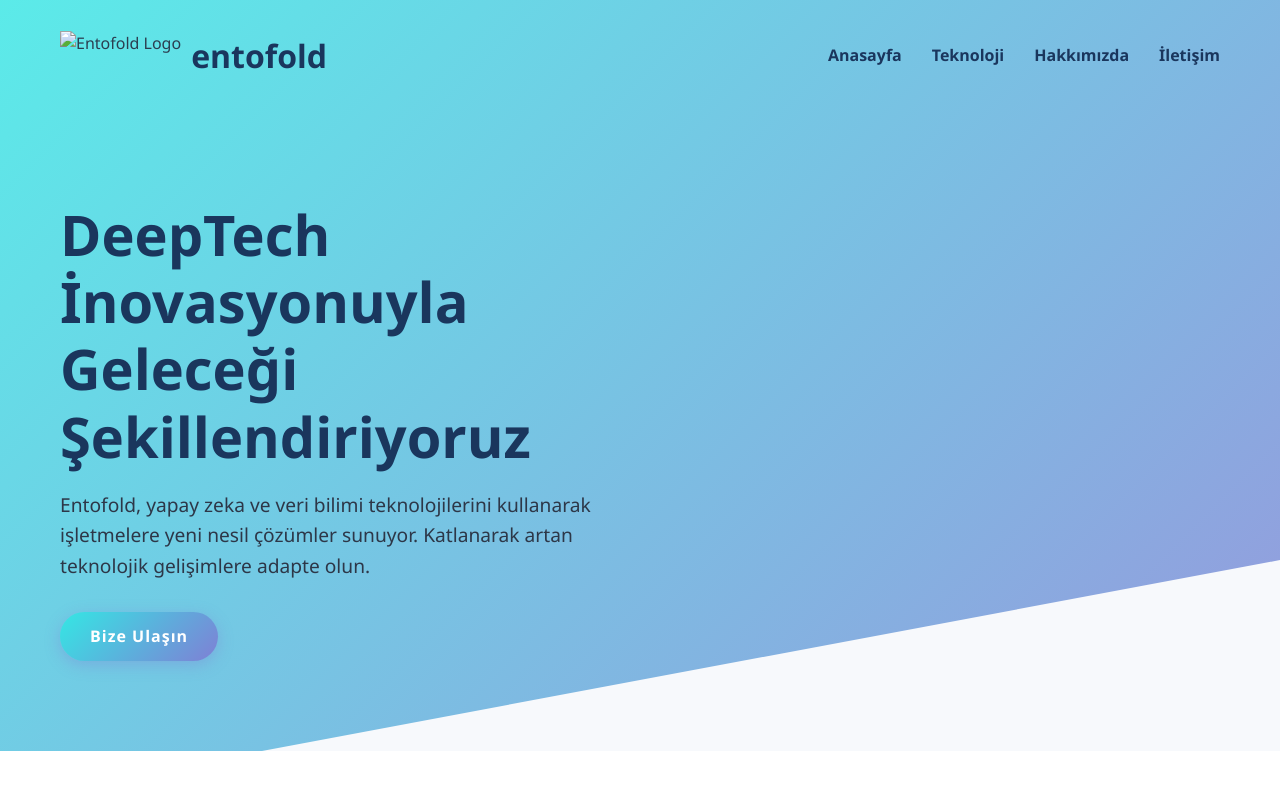
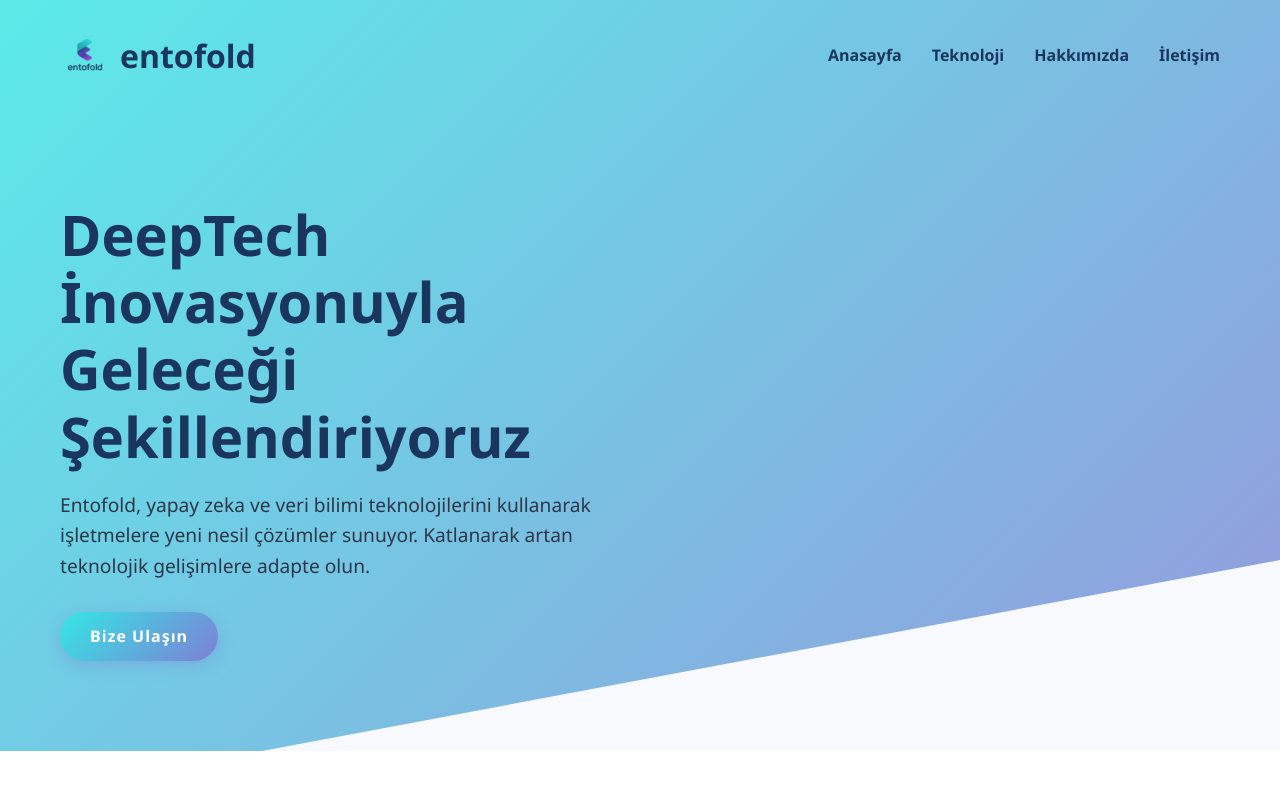
Before and after one commit to entofold/entofold.github.io, a plain HTML site: page index.html in a window 1280 px wide. Shown: the top 800 px of the page. Drawn offline with Linux system fonts and the light colour scheme.

Commit message:
Update index.html

```diff
--- a/index.html
+++ b/index.html
@@ -304,7 +304,7 @@
    <div class="container">
         <header>
             <div class="logo">
-                <img src="logo.png" alt="Entofold Logo">
+                <img src="entofold_logo.png" alt="Entofold Logo">
                 <div class="logo-text">entofold</div>
             </div>
 
```
